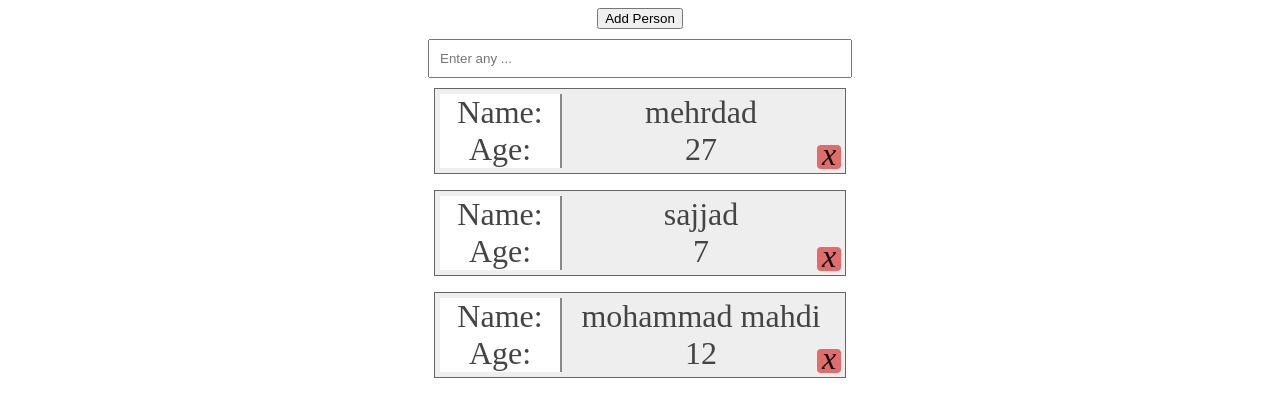
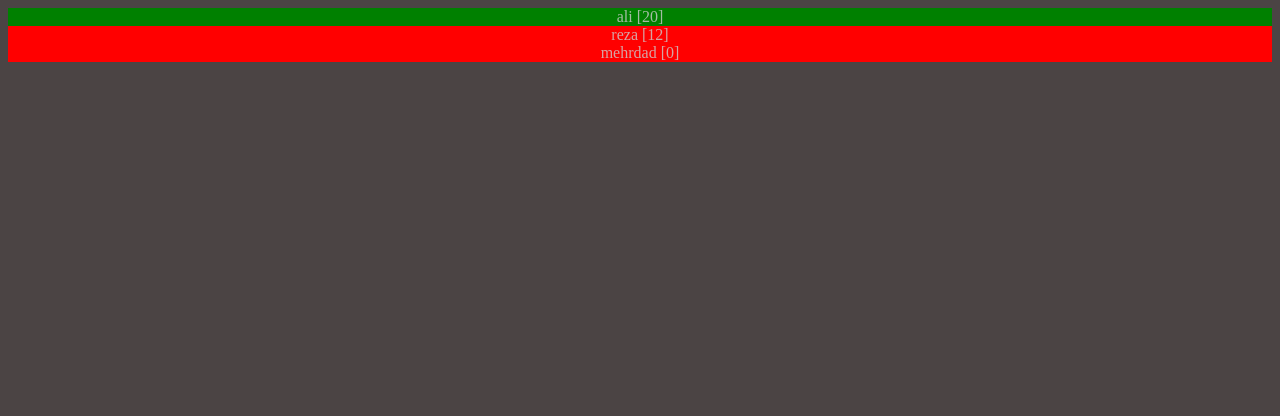
Before and after one commit to RandWeb/my-app, a React (Create React App) app: page / in a window 1280 px wide. Shown: the top 416 px of the page. Built offline with nearby package versions, Linux system fonts and the light colour scheme.

Commit message:
add defalt value for props subComponent

```diff
--- a/public/index.html
+++ b/public/index.html
@@ -26,7 +26,7 @@
     -->
     <title>React App</title>
   </head>
-  <body>
+  <body  style="color:#cccc; background-color:rgb(75, 68, 68);">
     <noscript>You need to enable JavaScript to run this app.</noscript>
     <div id="root"></div>
     <!--
--- a/src/App.js
+++ b/src/App.js
@@ -13,7 +13,7 @@ class App extends Component {
     searchText: ""
   }
   showList = () => {
-    let users = this.state.searchText == "" ? this.state.users :
+    let users = this.state.searchText === "" ? this.state.users :
       this.state.users.filter(user => {
         let reg = new RegExp(this.state.searchText)
         if (user.age.match(reg) || user.name.match(reg)) return user;
@@ -42,7 +42,7 @@ class App extends Component {
     let newState = { ...this.state }
     let ids = newState.users.map(id => id.id);
     let id = Math.max(...ids);
-    if (newState.users.length == 0) id = 0;
+    if (newState.users.length === 0) id = 0;
     let newPerson = { id: ++id, name: nname, age: aage };
     console.log(newPerson);
     newState.users.push(newPerson);
@@ -51,8 +51,8 @@ class App extends Component {
   }
   RemovePerson = (id) => {
     let newState = { ...this.state };
-    console.log(newState.users.filter(i => i.id == id));
-    newState.users = newState.users.filter(user => user.id != id);
+    console.log(newState.users.filter(i => i.id === id));
+    newState.users = newState.users.filter(user => user.id !== id);
     this.setState(newState);
   }
 
--- /dev/null
+++ b/src/AppStudent.js
@@ -0,0 +1,17 @@
+import React, { Component } from "react";
+
+import Student from "./Components/Student";
+class AppStudent extends Component {
+    render() {
+        return (
+            <div>
+                <Student name={"ali"} age={20} />
+
+                <Student name={"reza"} age={12} />
+                <Student name={"mehrdad"} />
+            </div>
+        )
+    }
+}
+
+export default AppStudent
--- /dev/null
+++ b/src/Components/Student.js
@@ -0,0 +1,23 @@
+import React, { Component } from "react";
+
+export default class Student extends Component {
+    // defaultProps = {
+    //     age:0,
+    //     name:""
+    // }
+    getColor =()=>{
+        return(this.props.age > 18 ? "green" : 'red') ;
+    };
+    render() {
+        return (
+            <div style={{ background: this.getColor() }} >
+                {this.props.name} [{this.props.age}]
+            </div>
+        )
+    }
+}
+
+Student.defaultProps ={
+    age:0,
+    name:""
+}
--- a/src/index.js
+++ b/src/index.js
@@ -1,11 +1,12 @@
 import React from 'react';
 import ReactDOM from 'react-dom';
 import App from './App';
+import AppStudent from './AppStudent';
 import reportWebVitals from './reportWebVitals';
 
 ReactDOM.render(
   <React.StrictMode>
-    <App />
+    <AppStudent />
   </React.StrictMode>,
   document.getElementById('root')
 );
```
